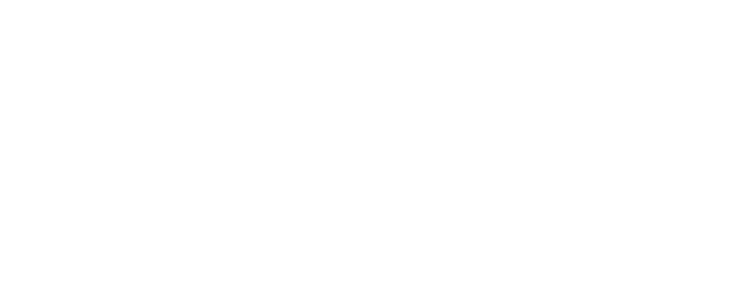
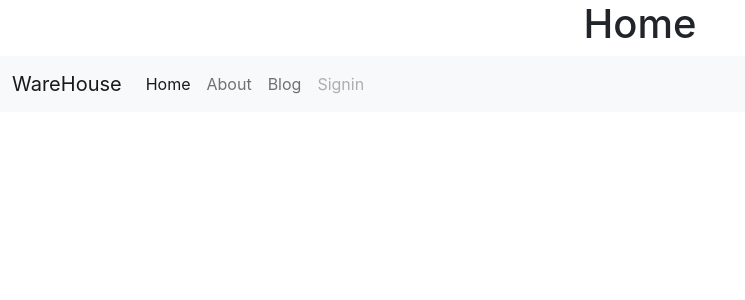
Before and after one commit to Roctim17/Electronic-WareHouse, a React (Create React App) app: page / in a window 1280 px wide. Before the commit this address had no page. Shown: the top 300 px of the page, without its empty margins (0-745 px from the left). Built offline with nearby package versions, Linux system fonts and the light colour scheme.

Commit message:
header done

```diff
--- a/package.json
+++ b/package.json
@@ -6,7 +6,9 @@
     "@testing-library/jest-dom": "^5.16.4",
     "@testing-library/react": "^13.2.0",
     "@testing-library/user-event": "^13.5.0",
+    "bootstrap": "^5.1.3",
     "react": "^18.1.0",
+    "react-bootstrap": "^2.3.1",
     "react-dom": "^18.1.0",
     "react-router-dom": "^6.3.0",
     "react-scripts": "5.0.1",
--- a/public/index.html
+++ b/public/index.html
@@ -1,14 +1,12 @@
 <!DOCTYPE html>
 <html lang="en">
+
 <head>
   <meta charset="utf-8" />
   <link rel="icon" href="%PUBLIC_URL%/favicon.ico" />
   <meta name="viewport" content="width=device-width, initial-scale=1" />
   <meta name="theme-color" content="#000000" />
-    <meta
-      name="description"
-      content="Web site created using create-react-app"
-    />
+  <meta name="description" content="Web site created using create-react-app" />
   <link rel="apple-touch-icon" href="%PUBLIC_URL%/logo192.png" />
   <!--
       manifest.json provides metadata used when your web app is installed on a
@@ -24,8 +22,11 @@
       work correctly both with client-side routing and a non-root public URL.
       Learn how to configure a non-root public URL by running `npm run build`.
     -->
+  <link href="https://cdn.jsdelivr.net/npm/bootstrap@5.0.2/dist/css/bootstrap.min.css" rel="stylesheet"
+    integrity="sha384-EVSTQN3/azprG1Anm3QDgpJLIm9Nao0Yz1ztcQTwFspd3yD65VohhpuuCOmLASjC" crossorigin="anonymous">
   <title>React App</title>
 </head>
+
 <body>
   <noscript>You need to enable JavaScript to run this app.</noscript>
   <div id="root"></div>
@@ -39,5 +40,9 @@
       To begin the development, run `npm start` or `yarn start`.
       To create a production bundle, use `npm run build` or `yarn build`.
     -->
+  <script src="https://cdn.jsdelivr.net/npm/bootstrap@5.0.2/dist/js/bootstrap.bundle.min.js"
+    integrity="sha384-MrcW6ZMFYlzcLA8Nl+NtUVF0sA7MsXsP1UyJoMp4YLEuNSfAP+JcXn/tWtIaxVXM"
+    crossorigin="anonymous"></script>
 </body>
+
 </html>
--- a/src/App.js
+++ b/src/App.js
@@ -1,12 +1,13 @@
 
 import { Route, Routes } from 'react-router-dom';
 import './App.css';
+import Home from './Component/Home/Home';
 
 function App() {
   return (
     <div className="App">
       <Routes>
-        <Route></Route>
+        <Route path='/' element={<Home></Home>}></Route>
       </Routes>
     </div>
   );
--- a/src/Component/Header/Header.js
+++ b/src/Component/Header/Header.js
@@ -1,9 +1,25 @@
 import React from 'react';
+import { Link } from 'react-router-dom';
 
 const Header = () => {
     return (
         <div>
-
+            <nav className="navbar navbar-expand-lg navbar-light bg-light">
+                <div className="container-fluid">
+                    <Link className="navbar-brand" to="/">WareHouse</Link>
+                    <button className="navbar-toggler" type="button" data-bs-toggle="collapse" data-bs-target="#navbarNavAltMarkup" aria-controls="navbarNavAltMarkup" aria-expanded="false" aria-label="Toggle navigation">
+                        <span className="navbar-toggler-icon"></span>
+                    </button>
+                    <div className="collapse navbar-collapse" id="navbarNavAltMarkup">
+                        <div className="navbar-nav">
+                            <Link className="nav-link active" aria-current="page" to="/">Home</Link>
+                            <Link className="nav-link" to="/about">About</Link>
+                            <Link className="nav-link" to="/blog">Blog</Link>
+                            <Link className="nav-link disabled" to="/signin" tabindex="-1" aria-disabled="true">Signin</Link>
+                        </div>
+                    </div>
+                </div>
+            </nav>
         </div>
     );
 };
--- a/src/Component/Home/Home.js
+++ b/src/Component/Home/Home.js
@@ -1,9 +1,11 @@
 import React from 'react';
+import Header from '../Header/Header';
 
 const Home = () => {
     return (
         <div>
             <h1>Home</h1>
+            <Header></Header>
         </div>
     );
 };
```
Also changed, not shown: src/Component/Blog/Blog.js (added, +11 -0 lines), 2 other files (tests, documents, lock files or other folders). Lines whose indentation alone changed are shown as unchanged.
